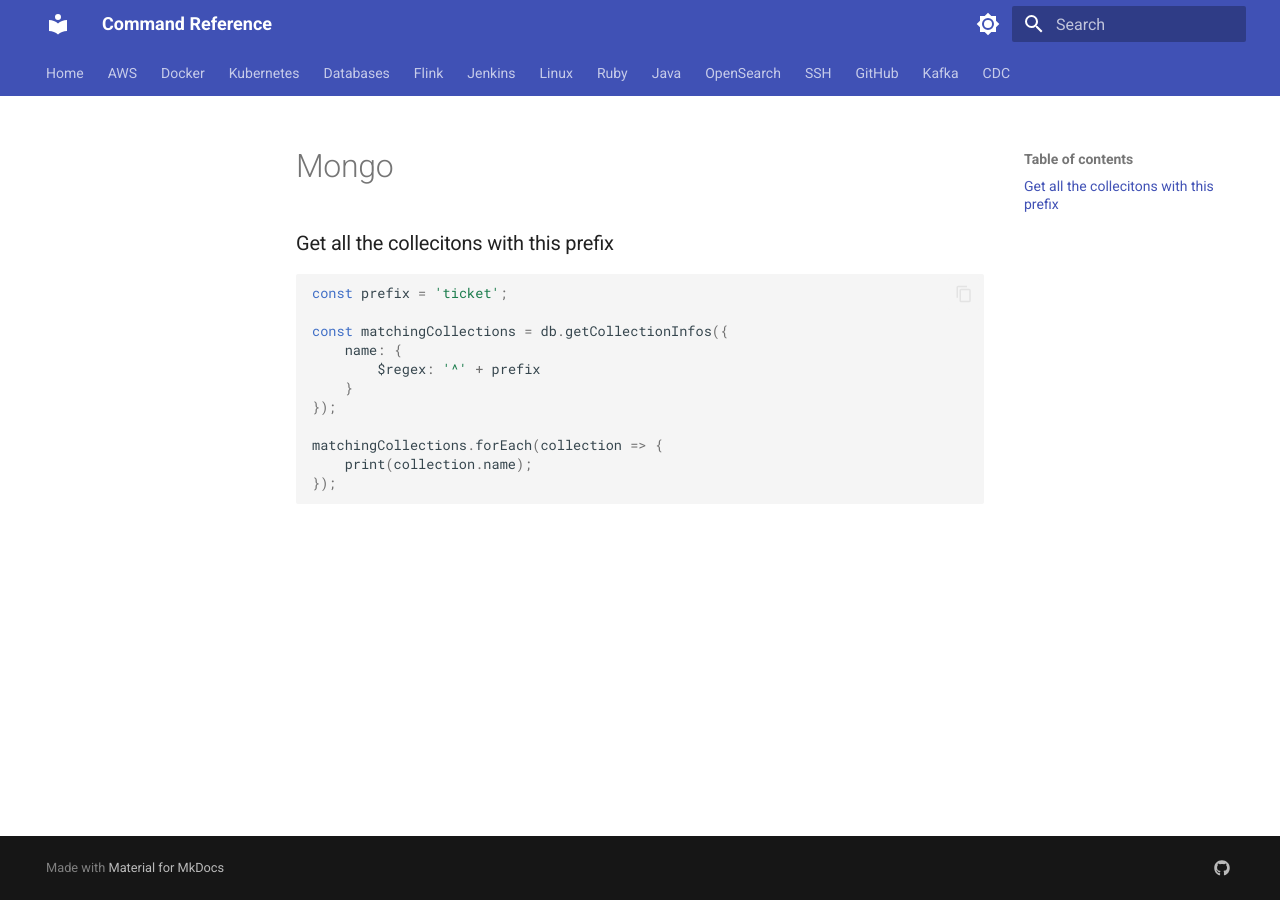
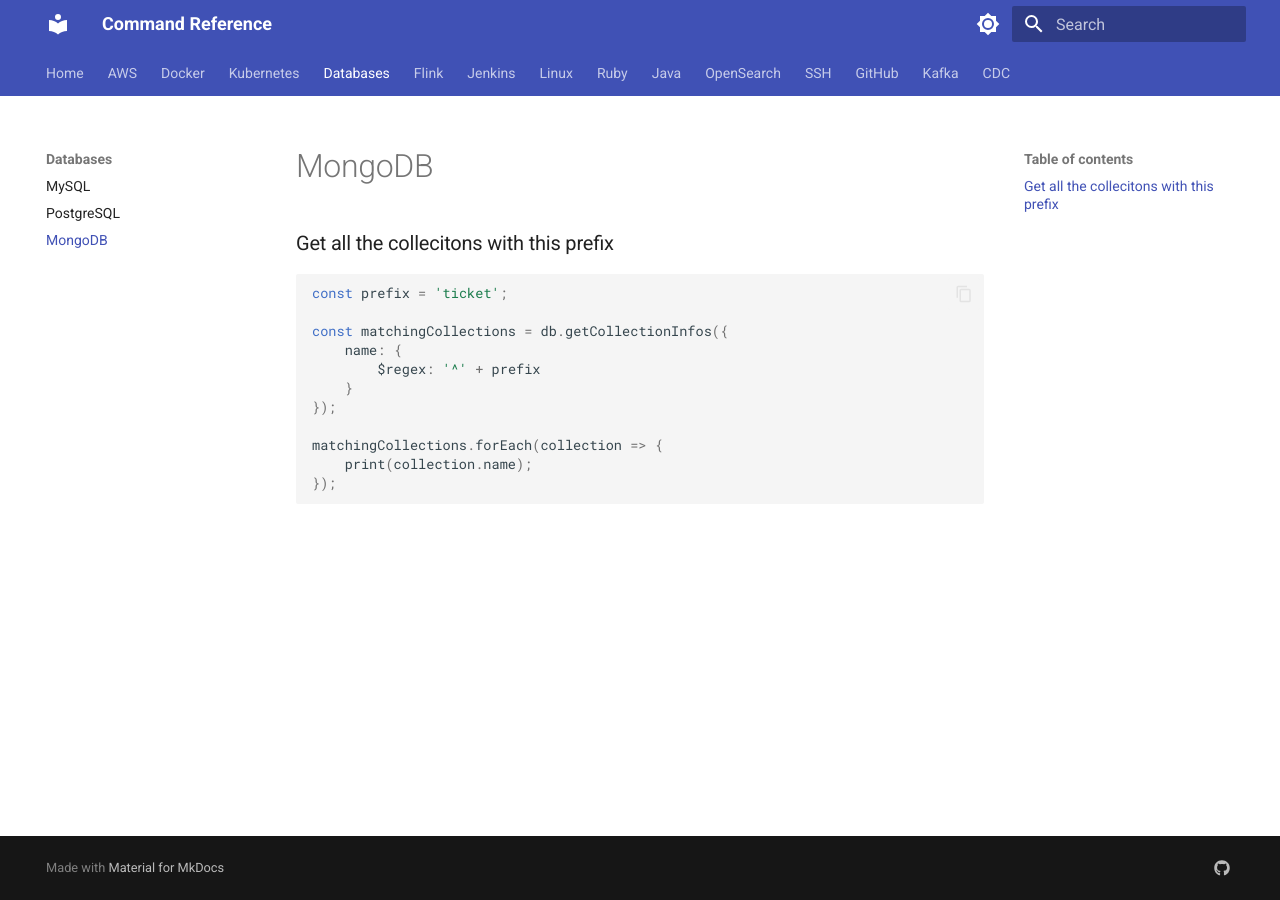
Before and after one commit to Fluder-Paradyne/cmds, an MkDocs documentation site: the page built from docs/databases/mongo.md, in a window 1280 px wide. Built offline with MkDocs 1.6.1 and Material for MkDocs 9.7.7, drawn with Linux system fonts in a browser that asks for light colours; part of the change alters nothing that is shown.

```diff
--- a/mkdocs.yml
+++ b/mkdocs.yml
@@ -69,7 +69,7 @@ nav:
   - Databases:
       - MySQL: databases/msql.md
       - PostgreSQL: databases/psql.md
-      - MongoDB: databases/mongodb.md
+      - MongoDB: databases/mongo.md
   - Flink:
       - Hive: flink/hive.md
   - Jenkins:
```
